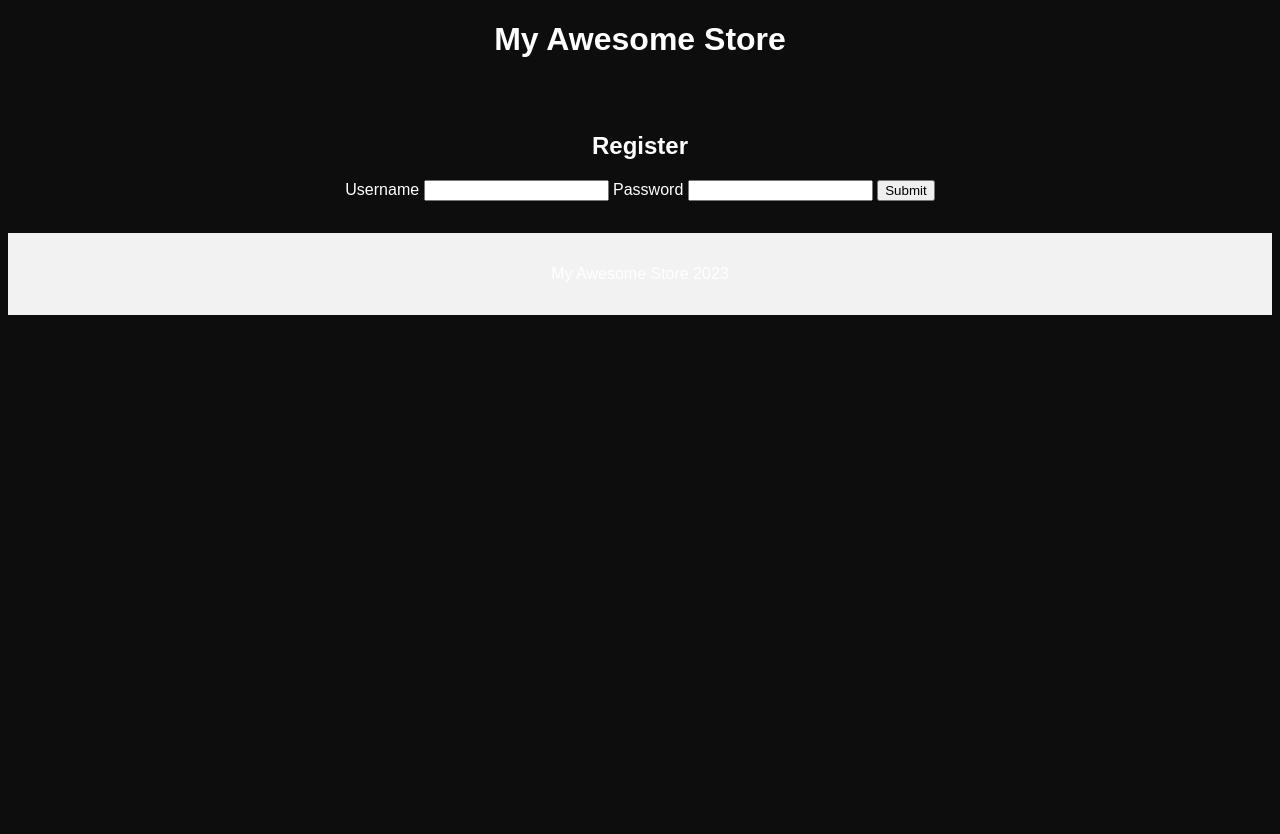
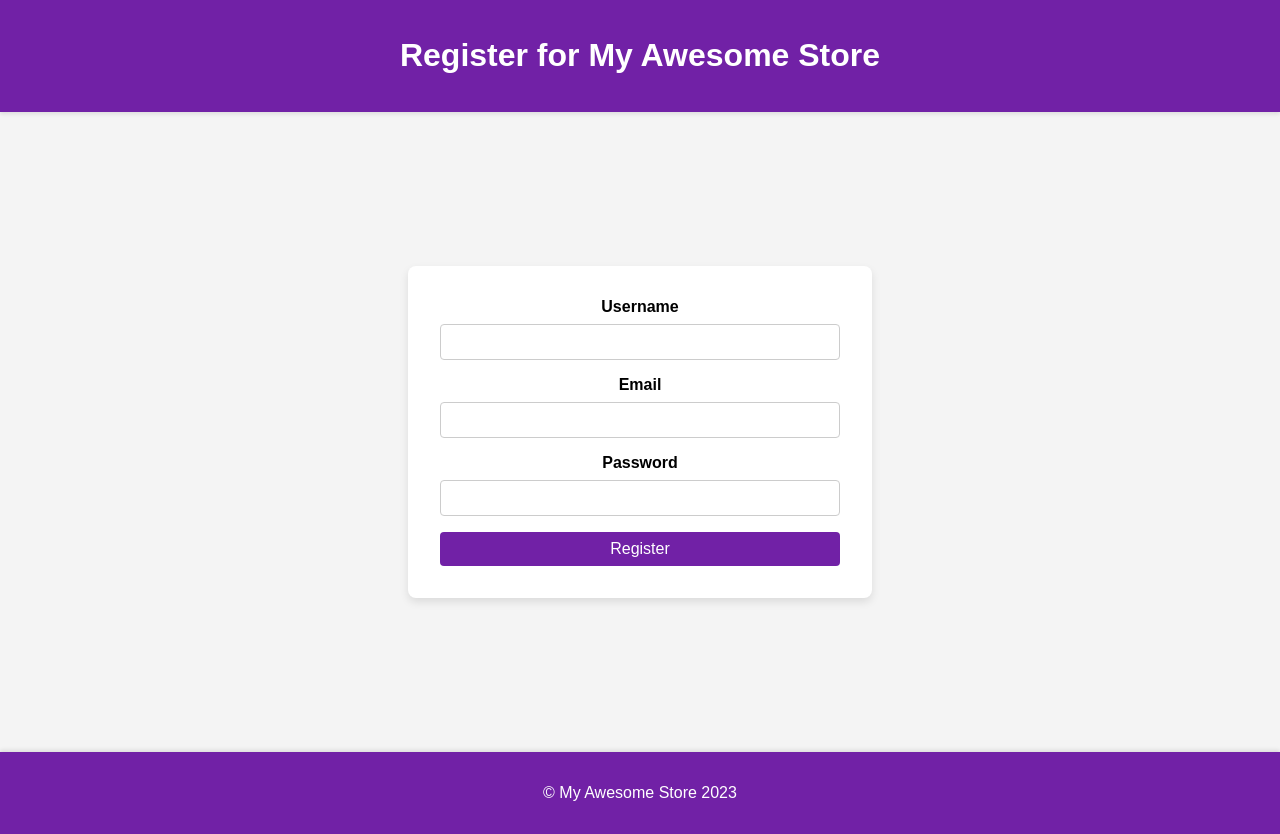
Before and after one commit to ronaldosegundojr/e_commerce_generico, a Flask app: page /register in a window 1280 px wide. Before the commit the page ends 315 px from the top, so only its background shows below. Run offline with Flask 2, Linux system fonts and the light colour scheme.

Commit message:
mudei bastante coisa
bastante coisa

```diff
--- a/app.py
+++ b/app.py
@@ -10,11 +10,12 @@ app = Flask(__name__, template_folder='template')
 app.config['SQLALCHEMY_TRACK_MODIFICATIONS'] = True
 app.config['SQLALCHEMY_DATABASE_URI'] = 'mysql://root:''@localhost:3306/e_commerce_v2'
 engine = create_engine("mysql://root:''@localhost:3306/e_commerce_v2", echo=True)
-#engine.execute('CREATE DATABASE e_commerce_v2')
+# engine.execute('CREATE DATABASE e_commerce_v2')
 # Criando o banco de dados
-#engine = create_engine('mysql://root:root@localhost:3306/e_commerce_v2')
-#engine.execute("CREATE DATABASE e_commerce_v2")
+# engine = create_engine('mysql://root:root@localhost:3306/e_commerce_v2')
+# engine.execute("CREATE DATABASE e_commerce_v2")
 db = SQLAlchemy(app)
+
 # Criando a classe do Produto
 class Product(db.Model):
     id = db.Column(db.Integer, primary_key=True)
@@ -36,9 +37,9 @@ def index():
     return render_template('index.html')
 
 @app.route('/products')
-def products(products=None):
+def products():
     products = Product.query.all()
-    return render_template('/products/products.html')
+    return render_template('/template/products/products.html', products=products)
 
 @app.route('/report')
 def report():
@@ -47,12 +48,16 @@ def report():
     return render_template('report.html')
 
 @app.route('/login')
-def auth():
-    return render_template('/auth/login.html')
+def login():
+    return render_template('/account/auth/login.html')
+
+@app.route('/account')
+def account():
+    return render_template('/account/account.html')
 
 @app.route('/register')
 def register():
-    return render_template('/auth/register.html')
+    return render_template('/account/auth/register.html')
 
 @app.route('/export_csv', methods=['POST'])
 def export_csv():
--- /dev/null
+++ b/static/css/register.css
@@ -0,0 +1,85 @@
+/* Estilos para o formulário de registro */
+body {
+    background-color: #f4f4f4;
+    font-family: Arial, sans-serif;
+    margin: 0;
+    padding: 0;
+}
+
+header {
+    background-color: #7121A6;
+    color: #ffffff;
+    text-align: center;
+    padding: 1rem 0;
+    box-shadow: 0 2px 4px rgba(0, 0, 0, 0.1);
+}
+
+.header-container {
+    max-width: 1200px;
+    margin: 0 auto;
+}
+
+h1 {
+    font-size: 2rem;
+    font-weight: bold;
+}
+
+main {
+    display: flex;
+    justify-content: center;
+    align-items: center;
+    min-height: 80vh;
+}
+
+.form-container {
+    background-color: #ffffff;
+    padding: 2rem;
+    border-radius: 0.5rem;
+    box-shadow: 0 4px 8px rgba(0, 0, 0, 0.1);
+    text-align: center;
+    max-width: 400px;
+    width: 100%;
+}
+
+form {
+    display: flex;
+    flex-direction: column;
+}
+
+label {
+    font-weight: bold;
+    margin-bottom: 0.5rem;
+}
+
+input[type="text"],
+input[type="email"],
+input[type="password"] {
+    padding: 0.5rem;
+    margin-bottom: 1rem;
+    border: 1px solid #ccc;
+    border-radius: 0.25rem;
+    font-size: 1rem;
+}
+
+button {
+    background-color: #7121A6;
+    color: #ffffff;
+    padding: 0.5rem 1rem;
+    border: none;
+    border-radius: 0.25rem;
+    font-size: 1rem;
+    cursor: pointer;
+    transition: background-color 0.3s ease-in-out;
+}
+
+button:hover {
+    background-color: #542287;
+}
+
+footer {
+    background-color: #7121A6;
+    color: #ffffff;
+    text-align: center;
+    padding: 1rem 0;
+    box-shadow: 0 -2px 4px rgba(0, 0, 0, 0.1);
+}
--- a/static/css/styles.css
+++ b/static/css/styles.css
@@ -1,19 +1,105 @@
+/* Estilos padrão para todos os dispositivos */
 body {
-    background-color: #0D0D0D;
+    background-image: url("../img/login-background.jpg");
+    background-size: cover;
+    background-position: center;
+    background-repeat: no-repeat;
+    color: #333;
+    font-family: Arial, sans-serif;
+    margin: 0;
+    padding: 0;
+    display: flex;
+    flex-direction: column;
+    align-items: center;
+    min-height: 100vh;
+    width: 100%;
+    height: 100%;
+}
+
+header {
+    background-color: rgba(113, 33, 166, 0.8);
     color: #ffffff;
-    font-family: sans-serif;
+    text-align: right;
+    padding: 1rem 0; /* Preenchimento vertical apenas */
+    box-shadow: 0 2px 4px rgba(0, 0, 0, 0.1);
+    width: 100%; /* Preenchimento horizontal */
+}
+
+
+.header-container {
+    display: flex;
+    justify-content: space-between;
+    align-items: center;
+    max-width: 1200px;
+    margin: 0 auto;
+    padding: 0 1rem;
+    width: 100%; /* Preenchimento horizontal */
+    position: relative;
 }
 
 h1 {
     font-size: 2rem;
+    font-weight: bold;
+    margin: 0;
+}
+
+nav ul {
+    list-style: none;
+    padding: 0;
+}
+
+nav li {
+    display: inline;
+    margin: 0 1rem;
+}
+
+nav a {
     color: #ffffff;
-    font-weight: bold;
-    text-align: center;
+    text-decoration: none;
 }
 
 main {
     text-align: center;
     padding: 2rem;
+}
+
+.content-container {
+    background-color: rgba(255, 255, 255, 0.9);
+    background-image: linear-gradient(rgba(255, 255, 255, 0.9), rgba(255, 255, 255, 0.9));
+    padding: 2rem;
+    border-radius: 0.5rem;
+    box-shadow: 0 4px 8px rgba(0, 0, 0, 0.1);
+    max-width: 800px;
+    margin: 0 auto;
+}
+
+.product-container {
+    display: flex;
+    flex-wrap: wrap;
+    justify-content: center;
+}
+
+.product {
+    background-color: rgba(255, 255, 255, 0.9);
+    padding: 1rem;
+    border-radius: 0.5rem;
+    box-shadow: 0 4px 8px rgba(0, 0, 0, 0.1);
+    margin: 1rem;
+    max-width: 300px;
+    width: 60%;
+    text-align: center;
+}
+
+.product img {
+    max-width: 100%;
+    border-radius: 0.5rem;
+}
+
+.price {
+    font-weight: bold;
+    color: #7121A6;
+    font-size: 1.25rem;
+    margin-top: 0.5rem;
 }
 
 a {
@@ -23,10 +109,23 @@ a {
     text-decoration: none;
     border-radius: 0.5rem;
     border: 1px solid #7B6FF3;
+    display: inline-block;
+    margin-top: 1rem;
+    transition: background-color 0.3s ease-in-out;
+}
+
+a:hover {
+    background-color: #542287;
+    color: #ffffff;
 }
 
 footer {
+    background-color: rgba(255, 255, 255, 0.8);
     text-align: center;
-    background-color: #F2F2F2;
-    padding: 1rem;
+    padding: 1rem 0; /* Preenchimento vertical apenas */
+    box-shadow: 0 -2px 4px rgba(0, 0, 0, 0.1);
+    width: 100%; /* Preenchimento horizontal */
+    position: relative;
+    bottom: 0;
+    margin-top: auto;
 }
--- /dev/null
+++ b/template/account/auth/register.html
@@ -0,0 +1,33 @@
+<!DOCTYPE html>
+<html lang="pt-br">
+<head>
+    <meta charset="UTF-8">
+    <meta name="viewport" content="width=device-width, initial-scale=1.0">
+    <title>Register - My Awesome Store</title>
+    <link rel="stylesheet" href="../static/css/register.css">
+    <script src="../static/js/register.js"></script>
+</head>
+<body>
+    <header>
+        <div class="header-container">
+            <h1>Register for My Awesome Store</h1>
+        </div>
+    </header>
+    <main>
+        <div class="form-container">
+            <form id="register-form" action="/register" method="post">
+                <label for="username">Username</label>
+                <input type="text" id="username" name="username" required>
+                <label for="email">Email</label>
+                <input type="email" id="email" name="email" required>
+                <label for="password">Password</label>
+                <input type="password" id="password" name="password" required>
+                <button type="submit">Register</button>
+            </form>
+        </div>
+    </main>
+    <footer>
+        <p>&copy; My Awesome Store 2023</p>
+    </footer>
+</body>
+</html>
--- a/template/auth/register.html
+++ /dev/null
@@ -1,27 +0,0 @@
-<!DOCTYPE html>
-<html lang="pt-br">
-<head>
-    <meta charset="UTF-8">
-    <meta name="viewport" content="width=device-width, initial-scale=1.0">
-    <title>My Awesome Store</title>
-    <link rel="stylesheet" href="./styles.css">
-</head>
-<body class="dark">
-    <header>
-        <h1>My Awesome Store</h1>
-    </header>
-    <main>
-        <h2>Register</h2>
-        <form action="">
-            <label>Username</label>
-            <input type="text" name="username" required>
-            <label>Password</label>
-            <input type="password" name="password" required>
-            <button>Submit</button>
-        </form>
-    </main>
-    <footer>
-        <p>My Awesome Store 2023</p>
-    </footer>
-</body>
-</html>
```
Also changed, not shown: static/css/account.css (added, +97 -0 lines), static/css/auth.css (deleted, +0 -47 lines), static/css/login.css (added, +93 -0 lines), template/account/account.html (added, +44 -0 lines), template/account/auth/login.html (added, +29 -0 lines), template/auth/login.html (deleted, +0 -27 lines), template/index.html (+80 -6 lines), static/img/login-background.jpg (added), template/products/cart/cart.html (added).
